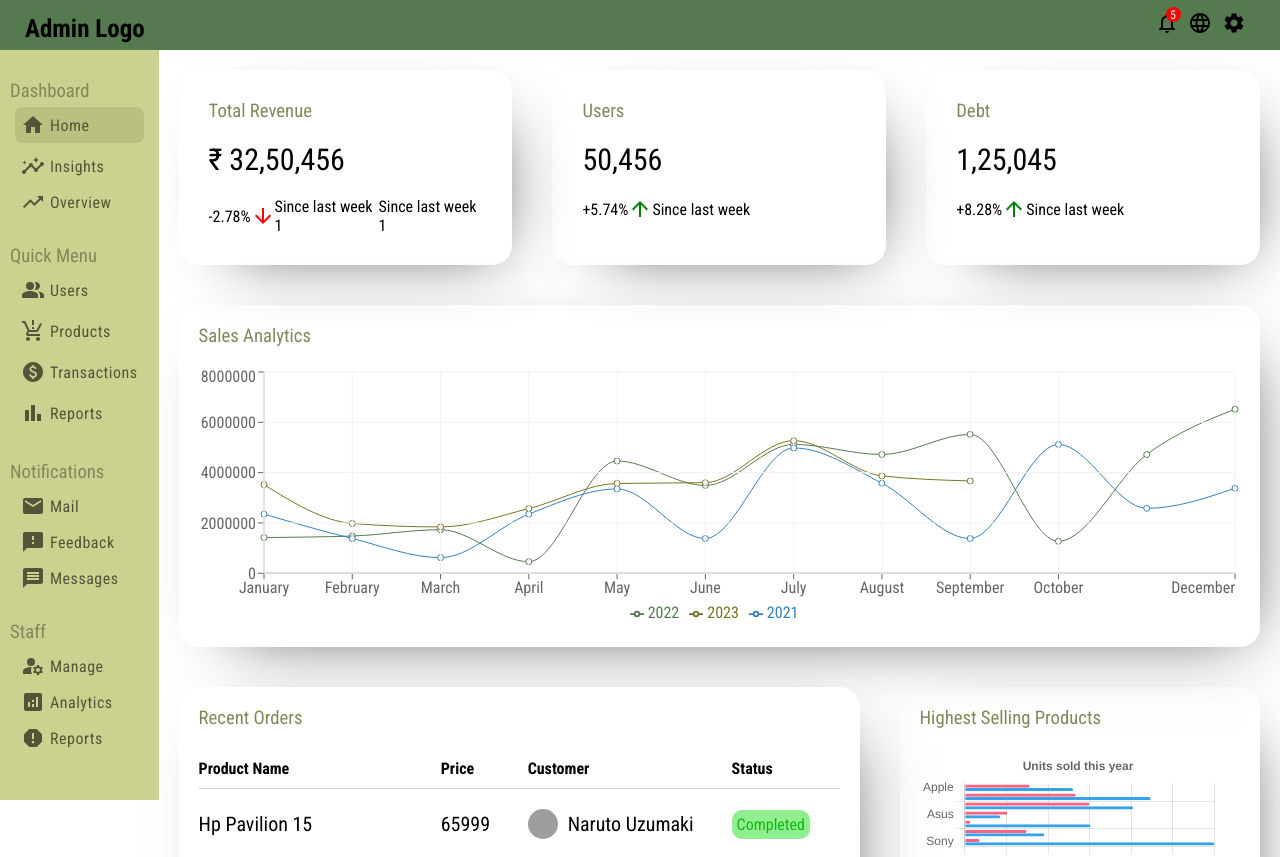
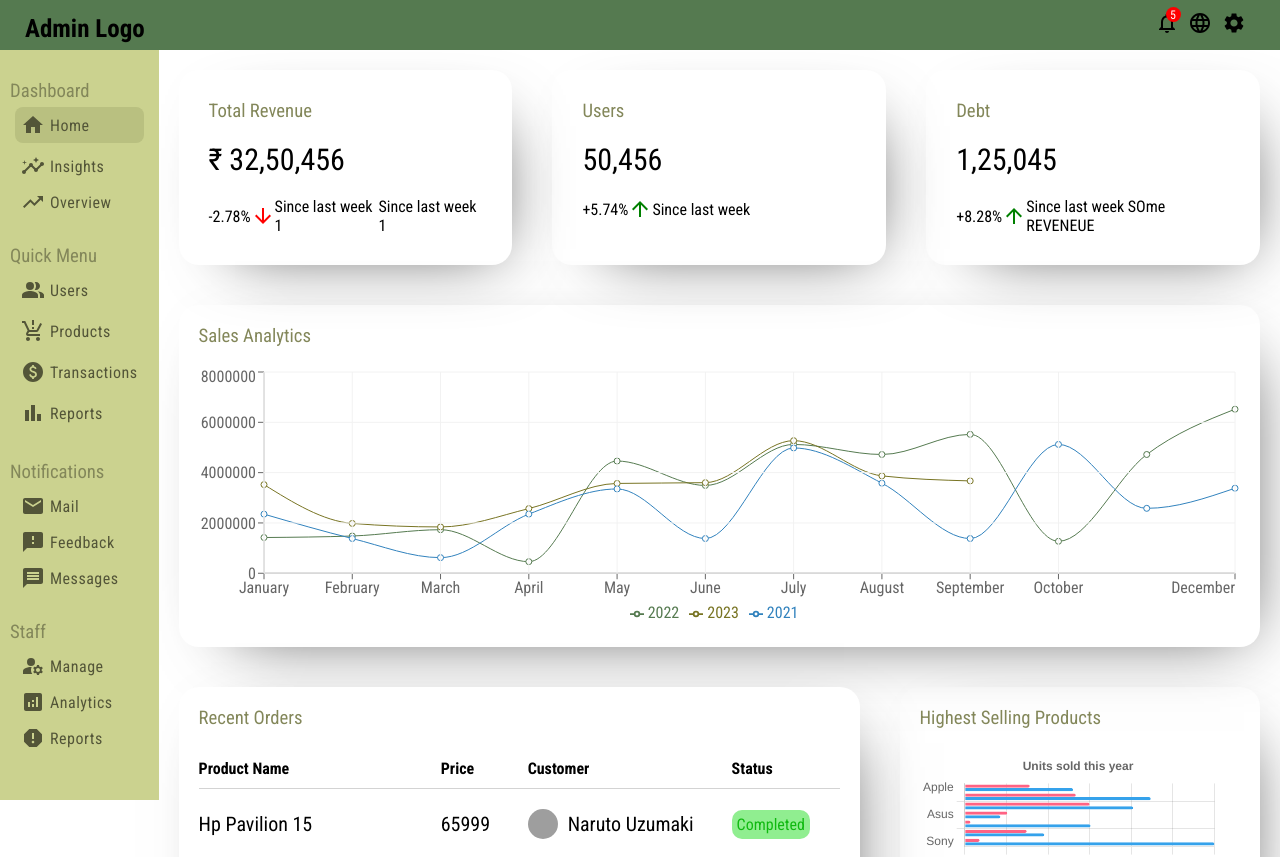
Before and after one commit to prajzz7/admin-dashboard, a React (Create React App) app: page / in a window 1280 px wide. Shown: the top 857 px of the page. Built offline with nearby package versions, Linux system fonts and the light colour scheme; grey boxes are pictures that could not be loaded.

Commit message:
fgdgfdgf

```diff
--- a/src/components/highlightInfo/HighlightInfo.jsx
+++ b/src/components/highlightInfo/HighlightInfo.jsx
@@ -29,7 +29,7 @@ const HighlightInfo = () => {
             <span className='highlightMoney'>1,25,045</span>
             <div className='highlightAnalyticsContainer'>
                 <span>+8.28%</span> <ArrowUpwardIcon className='arrow'/>
-                <span>Since last week</span>
+                <span>Since last week SOme REVENEUE</span>
             </div>
         </div>
     </div>
```
